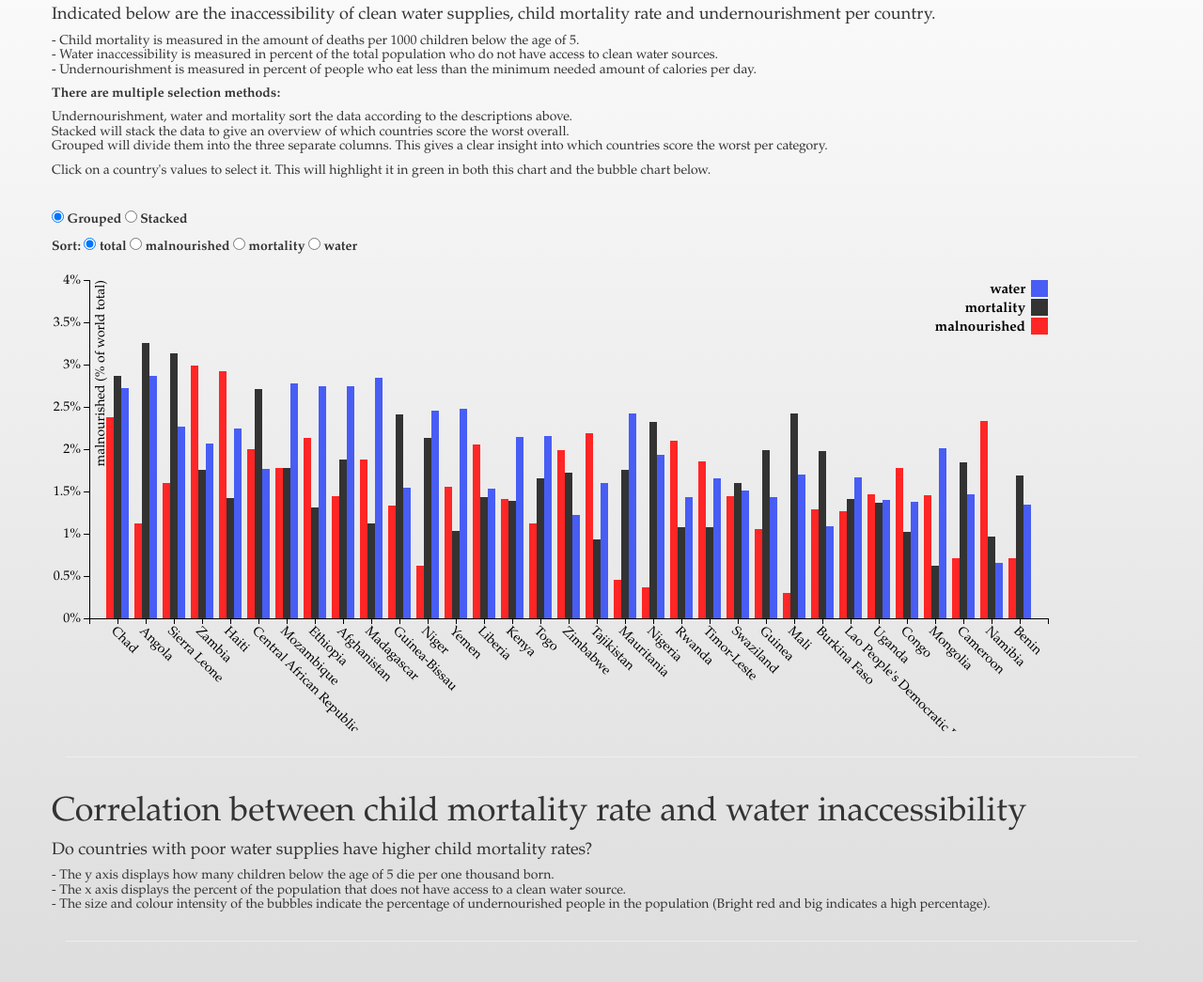
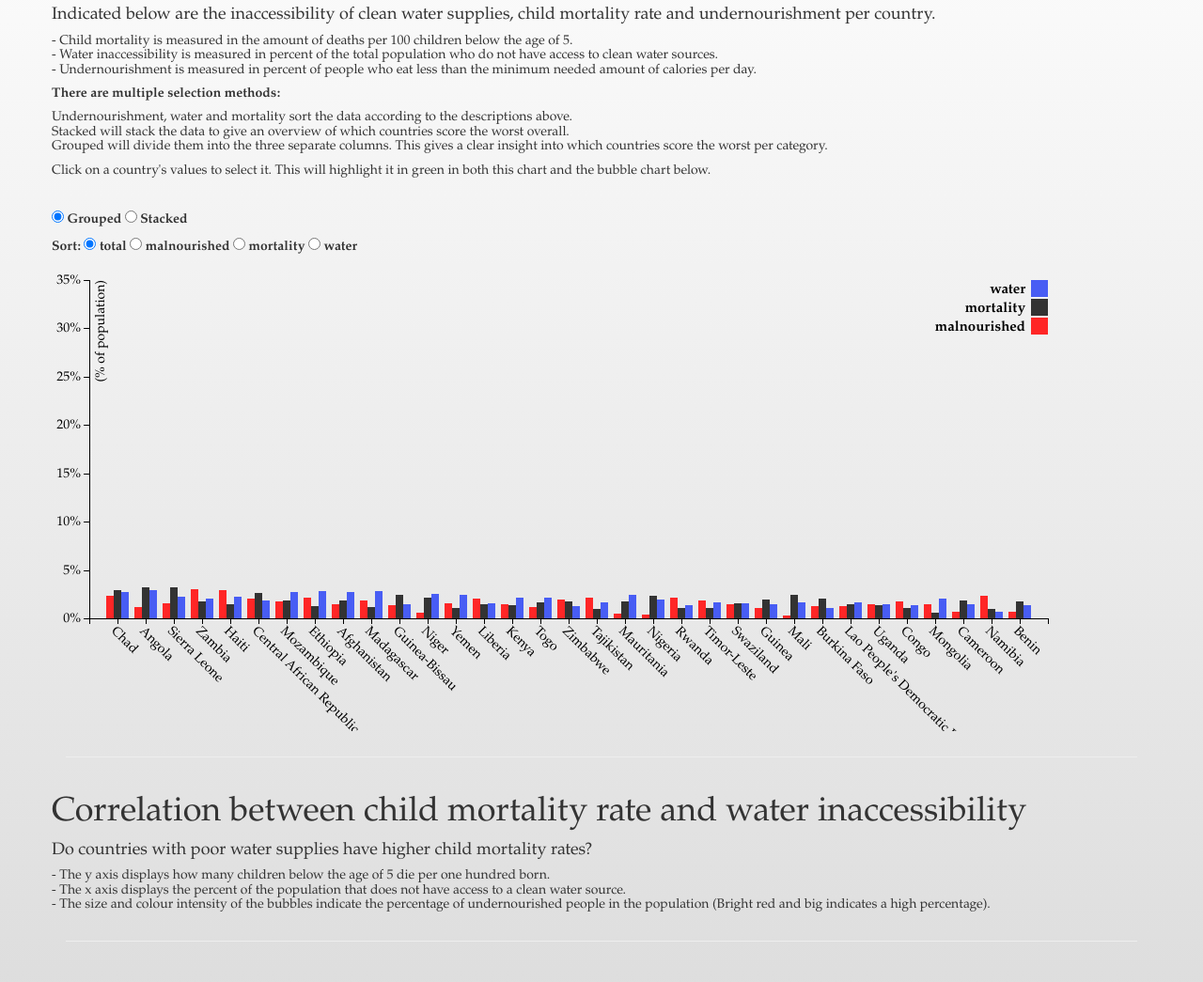
Before and after one commit to mrlukasbos/Development-towards-a-better-world, a plain HTML site: page index.html in a window 1280 px wide. Shown: the part 203-1248 px from the top of the page at 94% size. Drawn offline with nearby package versions, Linux system fonts and the light colour scheme.

Commit message:
updated axis + captions

```diff
--- a/index.html
+++ b/index.html
@@ -28,7 +28,7 @@
     <div class="row">
       <h1> Countries with poor quality of life </h1>
 	  <h4> Indicated below are the inaccessibility of clean water supplies, child mortality rate and undernourishment per country. </h4>
-	  <h5> - Child mortality is measured in the amount of deaths per 1000 children below the age of 5. <br>
+	  <h5> - Child mortality is measured in the amount of deaths per 100 children below the age of 5. <br>
 	  - Water inaccessibility is measured in percent of the total population who do not have access to clean water sources. <br>
 	  - Undernourishment is measured in percent of people who eat less than the minimum needed amount of calories per day. </h5>
 	  <h5><b> There are multiple selection methods: </b> </h5>
@@ -61,7 +61,7 @@
 <div class="row">
   <h1> Correlation between child mortality rate and water inaccessibility </h1>
   <h4> Do countries with poor water supplies have higher child mortality rates?</h4>
-  <h5> - The y axis displays how many children below the age of 5 die per one thousand born. <br>
+  <h5> - The y axis displays how many children below the age of 5 die per one hundred born. <br>
   - The x axis displays the percent of the population that does not have access to a clean water source. <br>
   - The size and colour intensity of the bubbles indicate the percentage of undernourished people in the population (Bright red and big indicates a high percentage).</h5>
 </div>
@@ -75,7 +75,8 @@
 
     <hr>
     <div class="row">
-      <h1> Line Chart </h1>
+      <h1> Evolution of the factors per country through the years</h1>
+	  <h4> Select a country above to show its developments here.</h4>
     </div>
     <hr>
 
--- a/js/stackedbars.js
+++ b/js/stackedbars.js
@@ -13,8 +13,8 @@ function CreateStackedBarChart(dataArray, selector) {
 
   var amountOfSamples = 33,
   amounfOfLayers = 3,
-  groupMax = 4;
-  stackMax = 8;
+  groupMax = 35;
+  stackMax = 40;
 
   var margin = {top: 20, right: 40, bottom: 120, left: 40},
   width = 1100 - margin.left - margin.right,
@@ -155,7 +155,7 @@ function CreateStackedBarChart(dataArray, selector) {
   .attr("y", 6)
   .attr("dy", ".71em")
   .style("text-anchor", "end")
-  .text("malnourished (% of world total)");
+  .text("(% of population)");
 
   var legend = svg.selectAll(".legend")
   .data(color.domain().slice().reverse())
```
